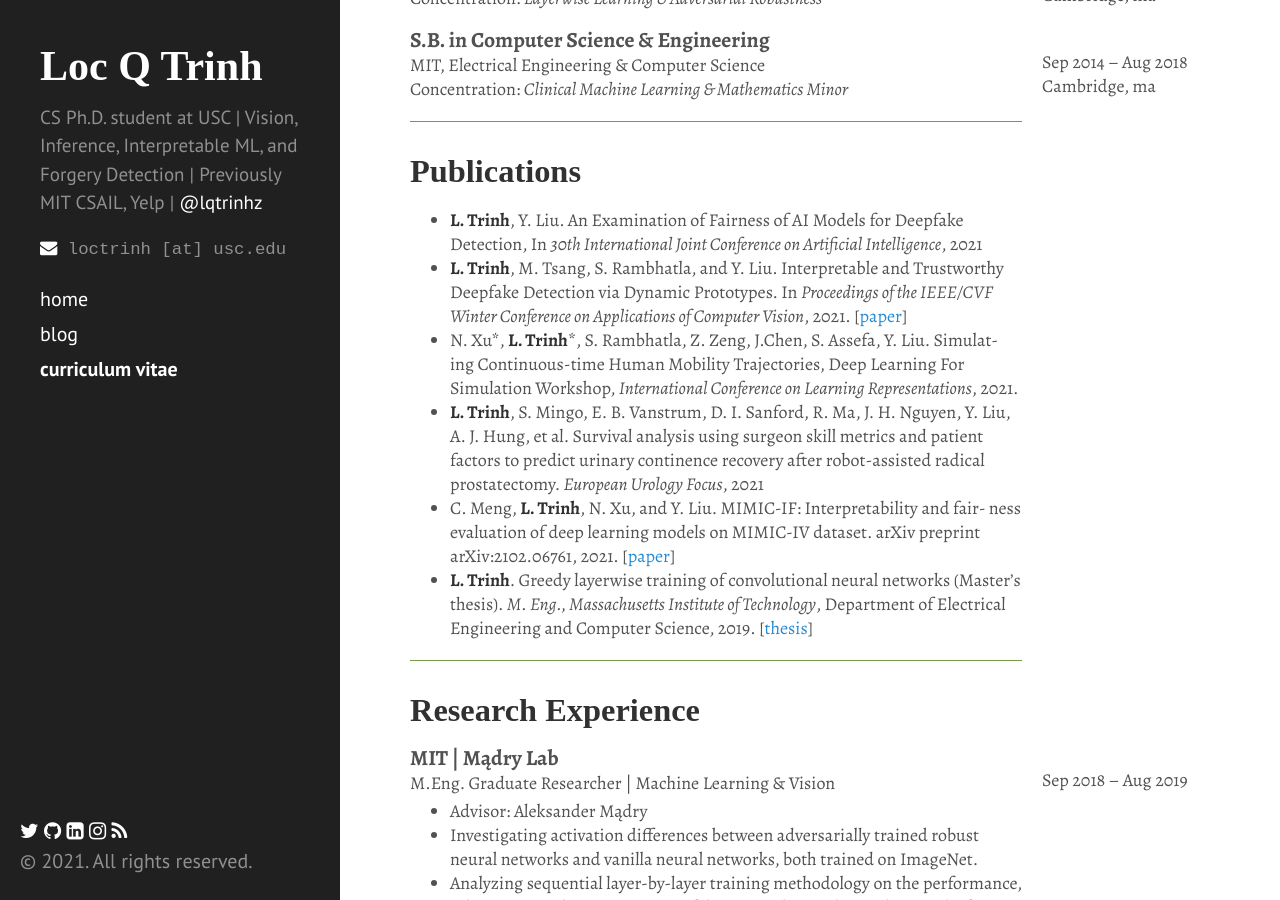
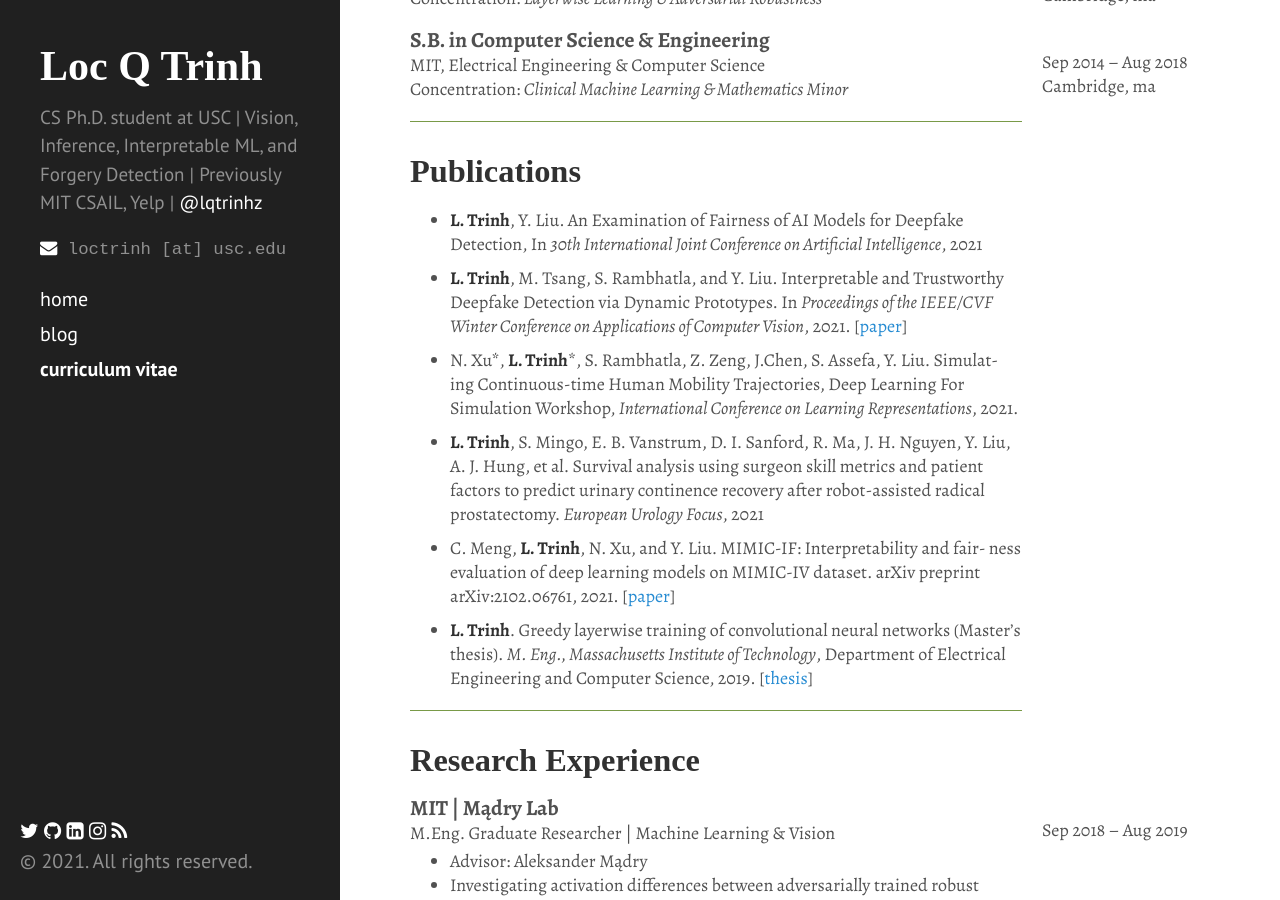
Before and after one commit to loc-trinh/loc-trinh.github.io, a Jekyll site: the page built from curriculum_vitae/index.html, in a window 1280 px wide and 900 px high, scrolled down 363 px. Built offline with Jekyll 4.4.1, drawn with Linux system fonts in a browser that asks for light colours; some web fonts are replaced.

Commit message:
update css

```diff
--- a/curriculum_vitae/index.html
+++ b/curriculum_vitae/index.html
@@ -34,12 +34,12 @@ order: 2
 
         <h2 id="publications">Publications</h2>
         <ul>
-            <li><strong>L. Trinh</strong>, Y. Liu. An Examination of Fairness of AI Models for Deepfake Detection, In <em>30th International Joint Conference on Artificial Intelligence</em>, 2021</li>
-            <li><strong>L. Trinh</strong>, M. Tsang, S. Rambhatla, and Y. Liu. Interpretable and Trustworthy Deepfake Detection via Dynamic Prototypes. In <em>Proceedings of the IEEE/CVF Winter Conference on Applications of Computer Vision</em>, 2021. [<a href="https://openaccess.thecvf.com/content/WACV2021/papers/Trinh_Interpretable_and_Trustworthy_Deepfake_Detection_via_Dynamic_Prototypes_WACV_2021_paper.pdf">paper</a>]</li>
-            <li>N. Xu*, <strong>L. Trinh</strong>*, S. Rambhatla, Z. Zeng, J.Chen, S. Assefa, Y. Liu. Simulat- ing Continuous-time Human Mobility Trajectories, Deep Learning For Simulation Workshop, <em>International Conference on Learning Representations</em>, 2021.</li>
-            <li><strong>L. Trinh</strong>, S. Mingo, E. B. Vanstrum, D. I. Sanford, R. Ma, J. H. Nguyen, Y. Liu, A. J. Hung, et al. Survival analysis using surgeon skill metrics and patient factors to predict urinary continence recovery after robot-assisted radical prostatectomy. <em>European Urology Focus</em>, 2021</li>
-            <li>C. Meng, <strong>L. Trinh</strong>, N. Xu, and Y. Liu. MIMIC-IF: Interpretability and fair- ness evaluation of deep learning models on MIMIC-IV dataset. arXiv preprint arXiv:2102.06761, 2021. [<a href="https://arxiv.org/abs/2102.06761">paper</a>]</li>
-            <li><strong>L. Trinh</strong>. Greedy layerwise training of convolutional neural networks (Master’s
+            <li style="margin: 0 0 10px 0"><strong>L. Trinh</strong>, Y. Liu. An Examination of Fairness of AI Models for Deepfake Detection, In <em>30th International Joint Conference on Artificial Intelligence</em>, 2021</li>
+            <li style="margin: 0 0 10px 0"><strong>L. Trinh</strong>, M. Tsang, S. Rambhatla, and Y. Liu. Interpretable and Trustworthy Deepfake Detection via Dynamic Prototypes. In <em>Proceedings of the IEEE/CVF Winter Conference on Applications of Computer Vision</em>, 2021. [<a href="https://openaccess.thecvf.com/content/WACV2021/papers/Trinh_Interpretable_and_Trustworthy_Deepfake_Detection_via_Dynamic_Prototypes_WACV_2021_paper.pdf">paper</a>]</li>
+            <li style="margin: 0 0 10px 0">N. Xu*, <strong>L. Trinh</strong>*, S. Rambhatla, Z. Zeng, J.Chen, S. Assefa, Y. Liu. Simulat- ing Continuous-time Human Mobility Trajectories, Deep Learning For Simulation Workshop, <em>International Conference on Learning Representations</em>, 2021.</li>
+            <li style="margin: 0 0 10px 0"><strong>L. Trinh</strong>, S. Mingo, E. B. Vanstrum, D. I. Sanford, R. Ma, J. H. Nguyen, Y. Liu, A. J. Hung, et al. Survival analysis using surgeon skill metrics and patient factors to predict urinary continence recovery after robot-assisted radical prostatectomy. <em>European Urology Focus</em>, 2021</li>
+            <li style="margin: 0 0 10px 0">C. Meng, <strong>L. Trinh</strong>, N. Xu, and Y. Liu. MIMIC-IF: Interpretability and fair- ness evaluation of deep learning models on MIMIC-IV dataset. arXiv preprint arXiv:2102.06761, 2021. [<a href="https://arxiv.org/abs/2102.06761">paper</a>]</li>
+            <li style="margin: 0 0 10px 0"><strong>L. Trinh</strong>. Greedy layerwise training of convolutional neural networks (Master’s
             thesis). <em>M. Eng., Massachusetts Institute of Technology</em>, Department of Electrical Engineering and Computer Science, 2019. [<a href="https://dspace.mit.edu/handle/1721.1/123128">thesis</a>]</li>
         </ul>
         <hr>
```
